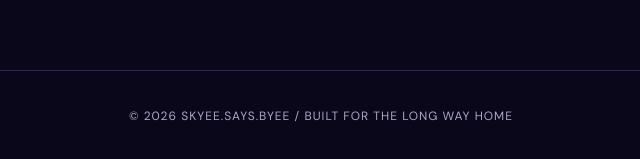
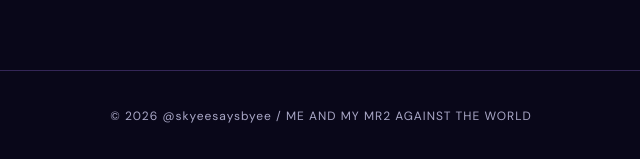
Before and after one commit to Skyeesaysbyee/skyeesaysbyee, a plain HTML site: page links.html in a window 1280 px wide. Shown: the part 1030-1189 px from the top of the page, 319-959 px from the left. Drawn offline with nearby package versions, Linux system fonts and the light colour scheme; a web font is replaced by a local one.

Commit message:
Update links.html

```diff
--- a/links.html
+++ b/links.html
@@ -106,7 +106,7 @@
 
 <footer>
   © <span data-year></span>
-  SKYEE.SAYS.BYEE / BUILT FOR THE LONG WAY HOME
+  @skyeesaysbyee / ME AND MY MR2 AGAINST THE WORLD
 </footer>
 
 <script src="script.js" defer></script>
```
